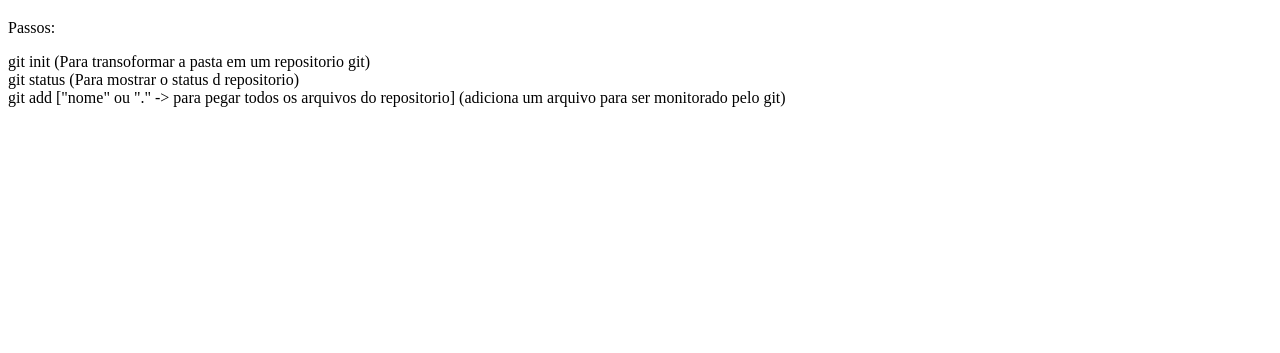
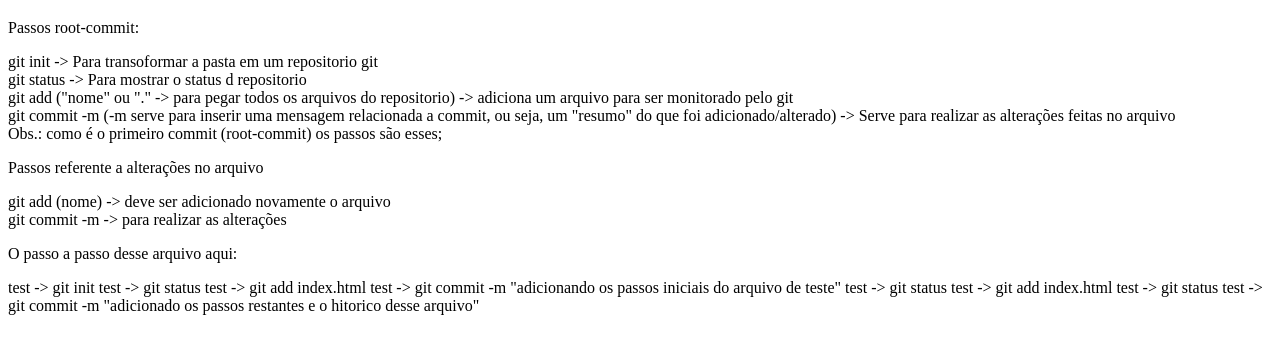
Before and after one commit to Vicsouza/Test2, a plain HTML site: page index.html in a window 1280 px wide. Shown: the part 61-414 px from the top of the page. Drawn offline with Linux system fonts and the light colour scheme.

Commit message:
adicionado os passos restantes e o historico desse arquivo

```diff
--- a/index.html
+++ b/index.html
@@ -8,11 +8,30 @@
 </head>
 <body>
     <h1>Testando as configurações do Git</h1>
-    <p>Passos:</p>
+    <span>Passos root-commit:</span>
     <p>
-        git init (Para transoformar a pasta em um repositorio git)<br>
-        git status (Para mostrar o status d repositorio)<br>
-        git add ["nome" ou "." -> para pegar todos os arquivos do repositorio] (adiciona um arquivo para ser monitorado pelo git)
+        git init -> Para transoformar a pasta em um repositorio git<br>
+        git status -> Para mostrar o status d repositorio<br>
+        git add ("nome" ou "." -> para pegar todos os arquivos do repositorio) -> adiciona um arquivo para ser monitorado pelo git <br>
+        git commit -m (-m serve para inserir uma mensagem relacionada a commit, ou seja, um "resumo" do que foi adicionado/alterado) -> Serve para realizar as alterações feitas no arquivo<br>
+        Obs.: como é o primeiro commit (root-commit) os passos são esses;
+    </p>
+    <span>Passos referente a alterações no arquivo</span>
+    <p>
+        git add (nome) -> deve ser adicionado novamente o arquivo<br>
+        git commit -m -> para realizar as alterações
+    </p>
+
+    <span>O passo a passo desse arquivo aqui:</span>
+    <p>
+        test -> git init
+        test -> git status
+        test -> git add index.html
+        test -> git commit -m "adicionando os passos iniciais do arquivo de teste"
+        test -> git status
+        test -> git add index.html
+        test -> git status
+        test -> git commit -m "adicionado os passos restantes e o hitorico desse arquivo"
     </p>
 </body>
 </html>
```
